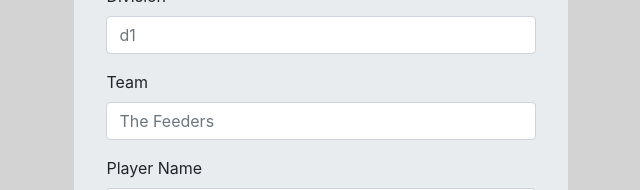
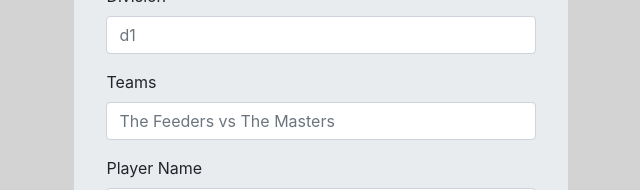
Before and after one commit to windstormdota/dota-windstrom, a React (Create React App) app: page / in a window 1280 px wide. Shown: the part 327-517 px from the top of the page, without its empty margins (319-959 px from the left). Built offline with nearby package versions, Linux system fonts and the light colour scheme.

Commit message:
corrige les champs division et team

```diff
--- a/src/App.js
+++ b/src/App.js
@@ -83,8 +83,8 @@ function App () {
               <input className='form-control' type="text" required id="division" name="Division" value={division} onChange={handleDivisionChange} placeholder="d1" />
             </FormGroup>
             <FormGroup>
-              <FormLabel htmlFor="team">Team</FormLabel>
-              <input className='form-control' type="text" required id="team" name="Team" value={team} onChange={handleTeamChange} placeholder="The Feeders" />
+              <FormLabel htmlFor="team">Teams</FormLabel>
+              <input className='form-control' type="text" required id="team" name="Team" value={team} onChange={handleTeamChange} placeholder="The Feeders vs The Masters" />
             </FormGroup>
             <FormGroup>
               <FormLabel htmlFor="playerName">Player Name</FormLabel>
```
Also changed, not shown: server.js (+9 -0 lines).
